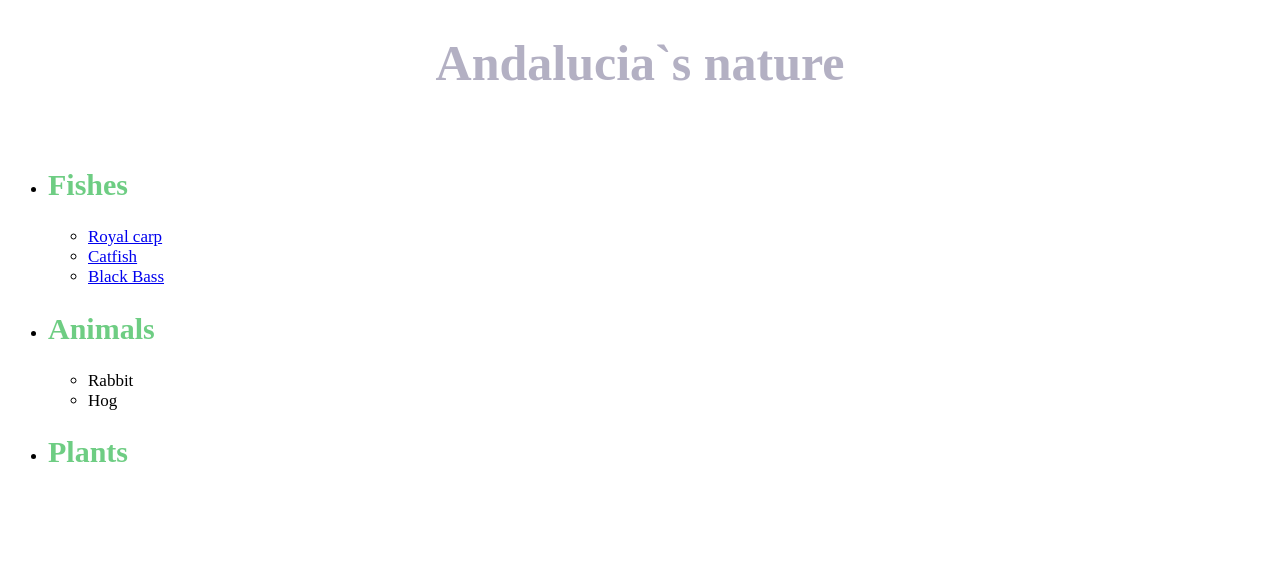
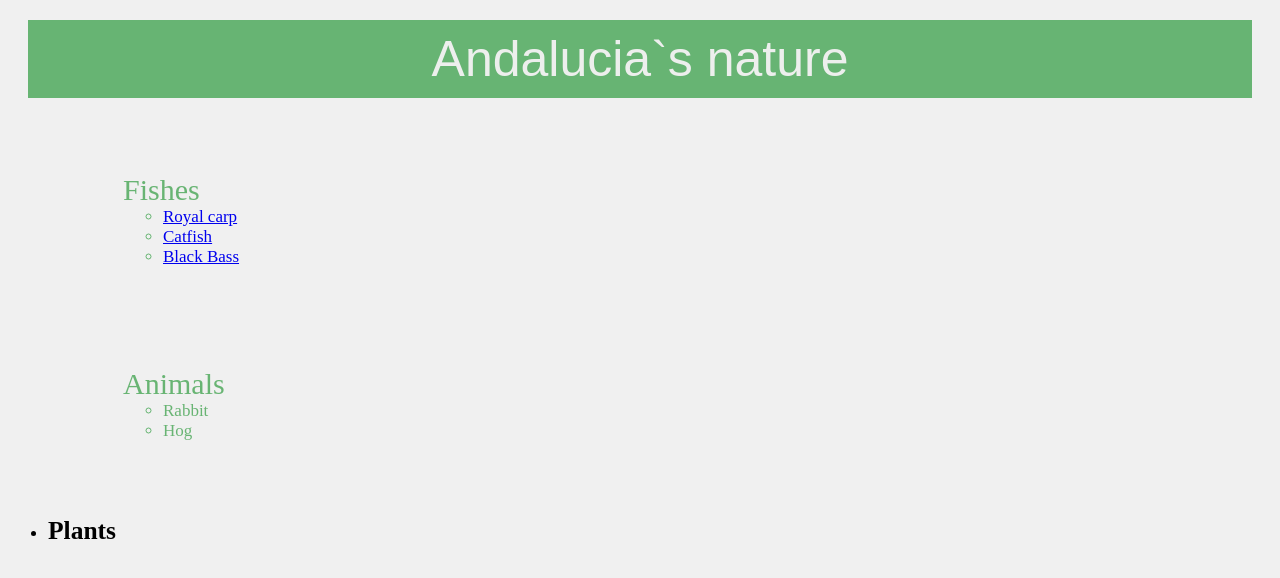
Before and after one commit to Jesusblan/andalucia-nature, a plain HTML site: page index.html in a window 1280 px wide. Drawn offline with Linux system fonts and the light colour scheme.

Commit message:
put new div and boxes in css

```diff
--- a/index.html
+++ b/index.html
@@ -7,25 +7,27 @@
     <title>Andalucia nature</title>
 </head>
 <body>
-    <h1 id="title">Andalucia`s nature</h1>
-    <br>
+    <div id="title">Andalucia`s nature</div>
+
     <ul>
-      <li>
-        <h2 class="family">Fishes</h2>
+
+
+      <div class="familybox">Fishes
         <ul>
         <li><a href="species/carp.html">Royal carp</a></li>
         <li><a href="species/catfish.html">Catfish</a></li>
         <li><a href="species/bass.html">Black Bass</a></li>
         </ul>
-      </li>
-    <li>
-        <h2 class="family">Animals</h2>
+      </div>
+
+
+      <div class="familybox">Animals
         <ul>
           <li>Rabbit</li>
           <li>Hog</li>
         </ul>
 
-    </li>
+      </div>
     <li>
         <h2 class="family">Plants</h2>
 
--- a/styles.css
+++ b/styles.css
@@ -1,13 +1,20 @@
+*{
+    background-color: rgba(240, 240, 240, 0.98);
+
+}
+
 #title{
+    background-color: rgba(22, 144, 40, 0.622);
+    font-family: sans-serif;
     font-size: 50px;
-    color: #8b87a4a8;
+    color: rgba(240, 240, 240, 0.98);
     text-align: center;
+    padding: 10px;
+    border: 5px;
+    margin: 20px;
+    box-sizing: border-box;
 }
-.family{
-    font-size: 30px;
-    color: #22b342a7;
-    text-align: left;
-}
+
 ul{
     text-align: center;
 }
@@ -20,3 +27,14 @@ li{
     text-align: left;
     font-size: 17px;
 }
+.familybox{
+    margin: 50px;
+    padding: 25px;
+    border: 5px;
+    text-align: left;
+    color: rgba(22, 144, 40, 0.622);
+    box-sizing: border-box;
+
+    font-size: 30px;
+
+}
```
